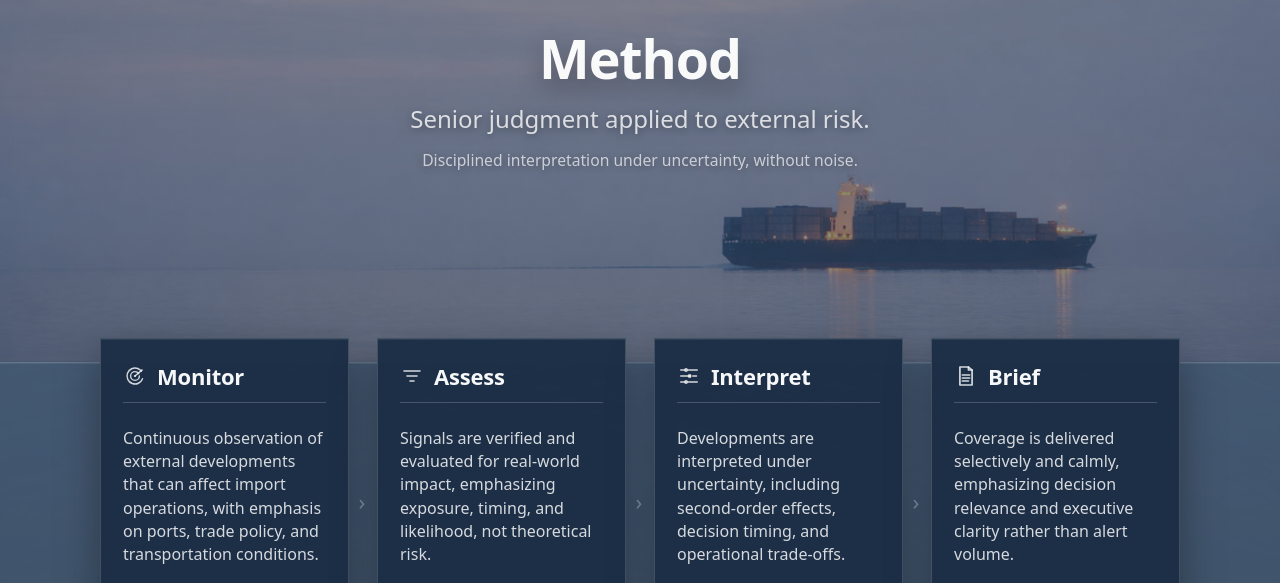
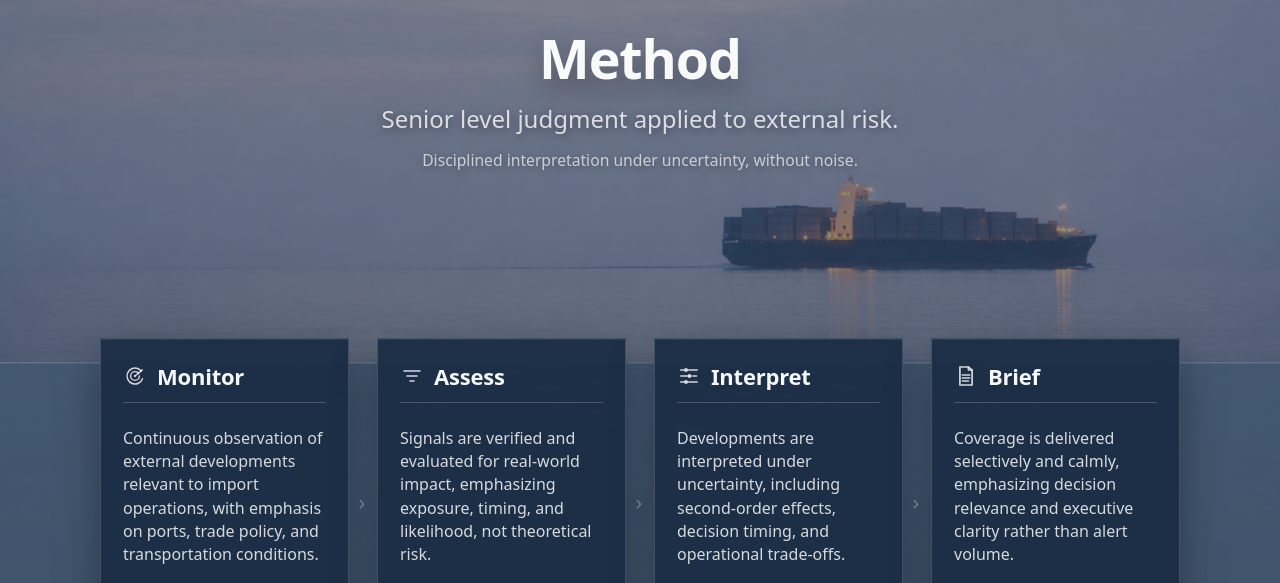
Before and after one commit to importrisk/import-risk-intelligence-site, a Jekyll site: the page built from method.html, in a window 1280 px wide. Shown: the part 142-725 px from the top of the page. Built offline with Jekyll 4.4.1, drawn with Linux system fonts in a browser that asks for light colours.

Commit message:
Update method.html

```diff
--- a/method.html
+++ b/method.html
@@ -16,7 +16,7 @@ css: /method.css?v=100
     <div class="container">
       <div class="method-hero-inner">
         <h1 class="hero-title">Method</h1>
-        <p class="hero-subtitle">Senior judgment applied to external risk.</p>
+        <p class="hero-subtitle">Senior level judgment applied to external risk.</p>
         <p class="hero-subtitle hero-subtitle-muted">
           Disciplined interpretation under uncertainty, without noise.
         </p>
@@ -64,8 +64,7 @@ css: /method.css?v=100
             </header>
 
             <p class="mf-description">
-             Continuous observation of external developments that can affect import operations, with emphasis on ports, trade policy, and transportation conditions.</p>
-
+             Continuous observation of external developments relevant to import operations, with emphasis on ports, trade policy, and transportation conditions.
             <p class="mf-subtle">
               Coverage is selective by design: signal over volume.
             </p>
```
